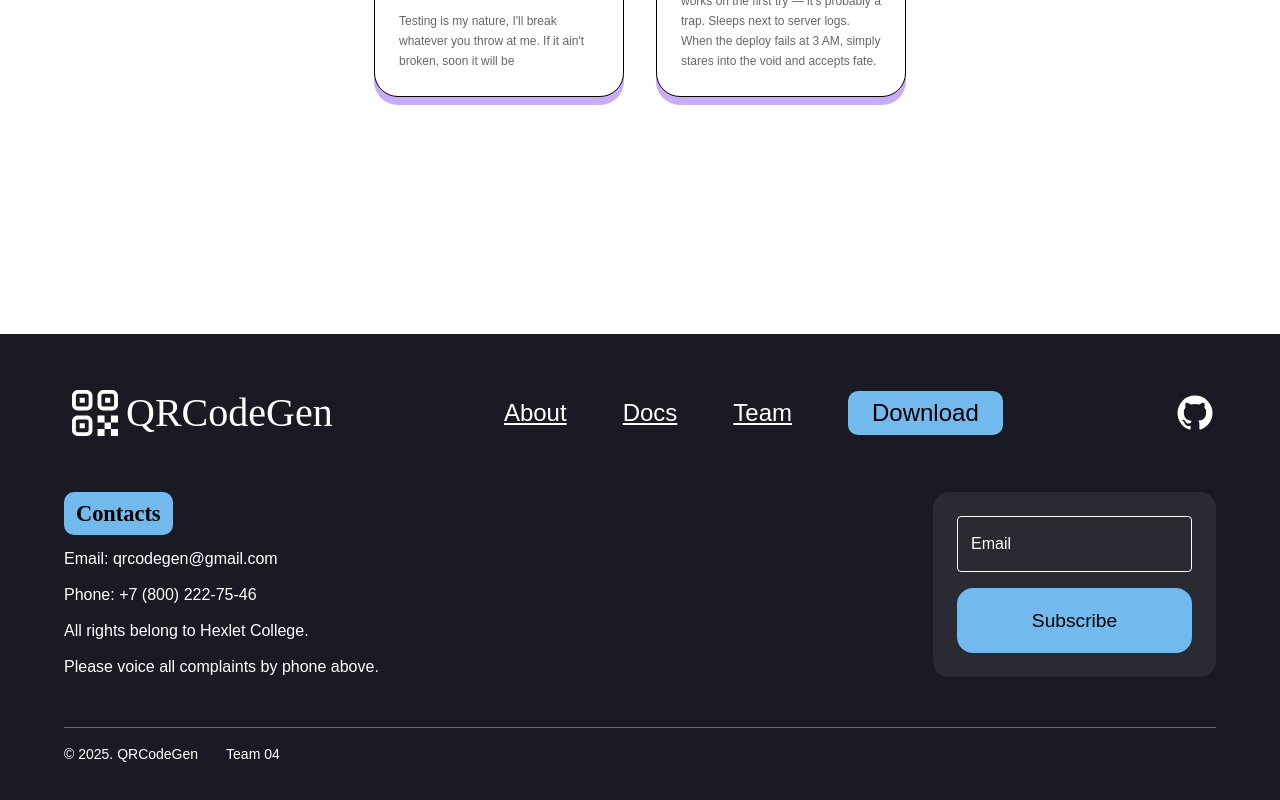
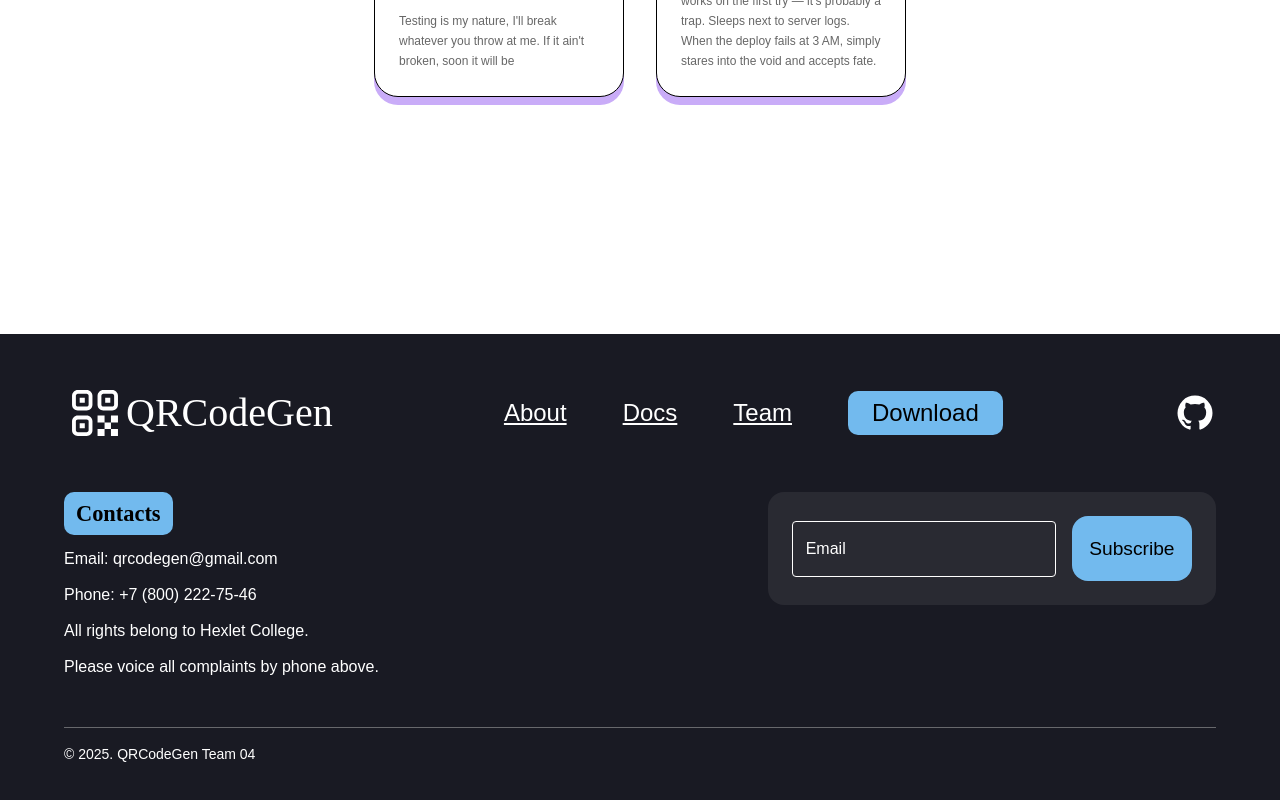
Before and after one commit to hexlet-diploma/QR-Website, a React (Vite) app: page / in a window 1280 px wide. Shown: the part 3018-3818 px from the top of the page. Built offline with nearby package versions, Linux system fonts and the light colour scheme; a web font is replaced by a local one.

Commit message:
edit flex direction in email subscription block

```diff
--- a/src/components/Footer/index.jsx
+++ b/src/components/Footer/index.jsx
@@ -152,7 +152,8 @@ const Footer = () => {
             p: 3,
             borderRadius: "16px",
             display: "flex",
-            flexDirection: "column",
+            flexDirection: { xs: "column", sm: "row" },
+            alignItems: "center",
             gap: 2,
             minWidth: "280px",
           }}
@@ -206,7 +207,7 @@ const Footer = () => {
           }}
         />
         <Typography variant="body2" textAlign={{ xs: "center", md: "left" }}>
-          © 2025. QRCodeGen  Team 04
+          © 2025. QRCodeGen  Team 04
         </Typography>
       </Box>
 
```
